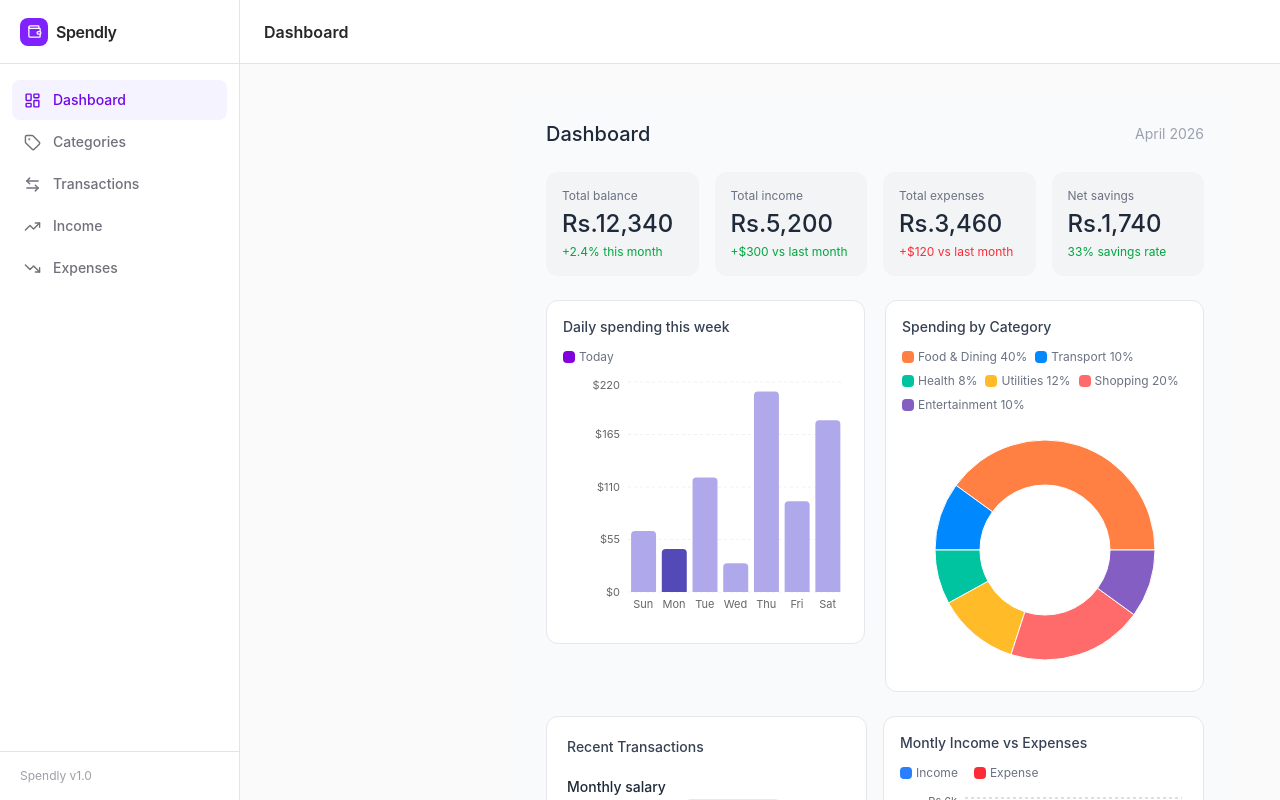
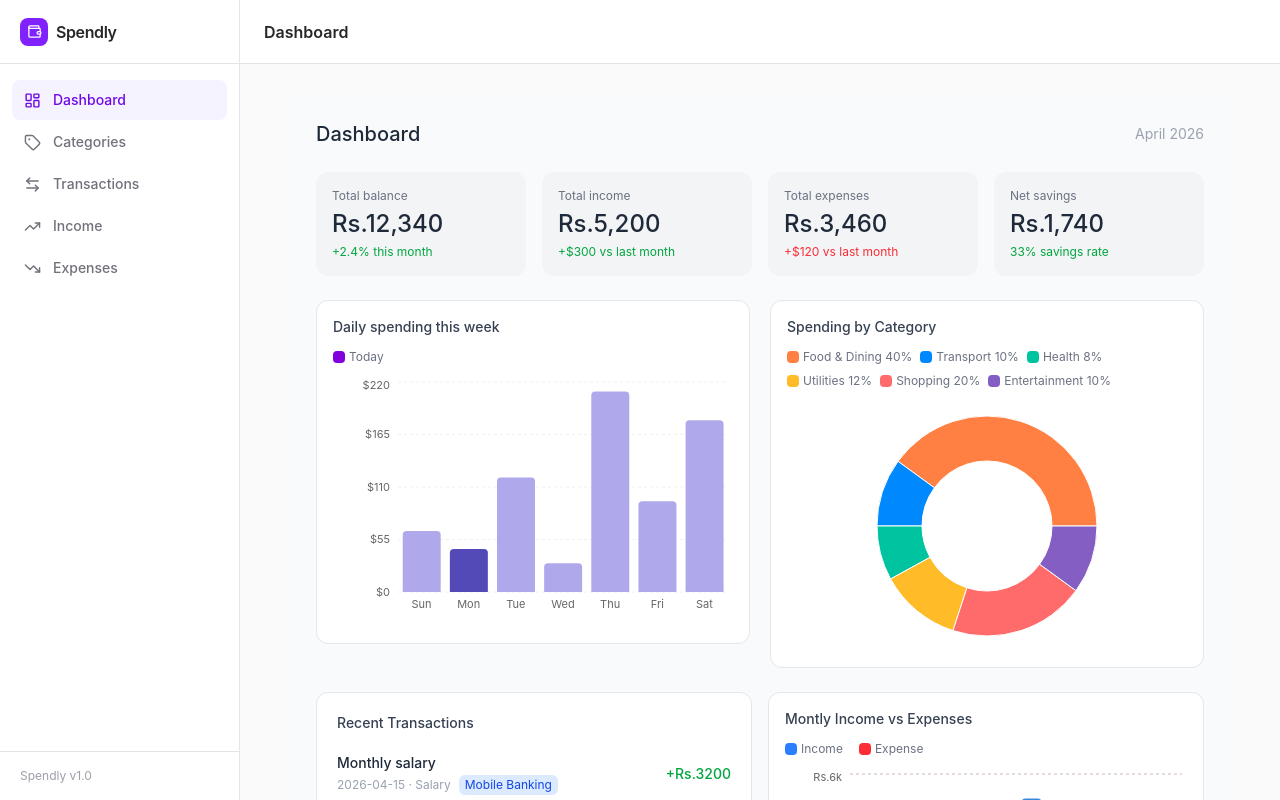
Before and after one commit to prafisa/Expense-Tracker-A, a React (Vite) app: page /dashboard in a window 1280 px wide. Built offline with nearby package versions, Linux system fonts and the light colour scheme.

Commit message:
remove leftmargin in dashboard

```diff
--- a/src/pages/Dashboard.jsx
+++ b/src/pages/Dashboard.jsx
@@ -9,7 +9,7 @@ import RecentTransactions from "../components/Dashboard/RecentTransactions";
 export default function Dashboard() {
     console.log("categoryData:", data.categoryData)
   return (
-    <div className="mx-5 bg-gray-50 p-6" style={{marginLeft:250}}>
+    <div className="mx-5 bg-gray-50 p-6">
 
       {/* Header */}
       <div className="flex justify-between items-center mb-6">
```
